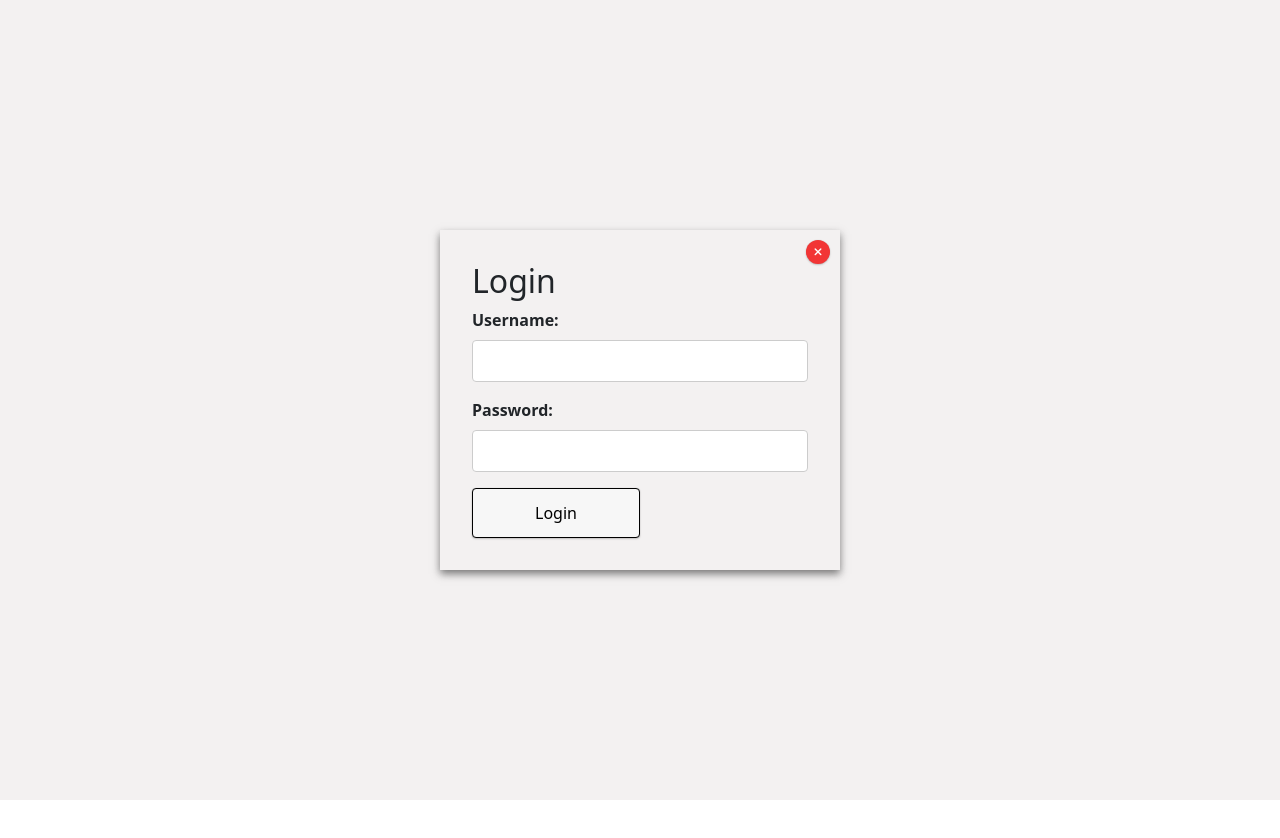
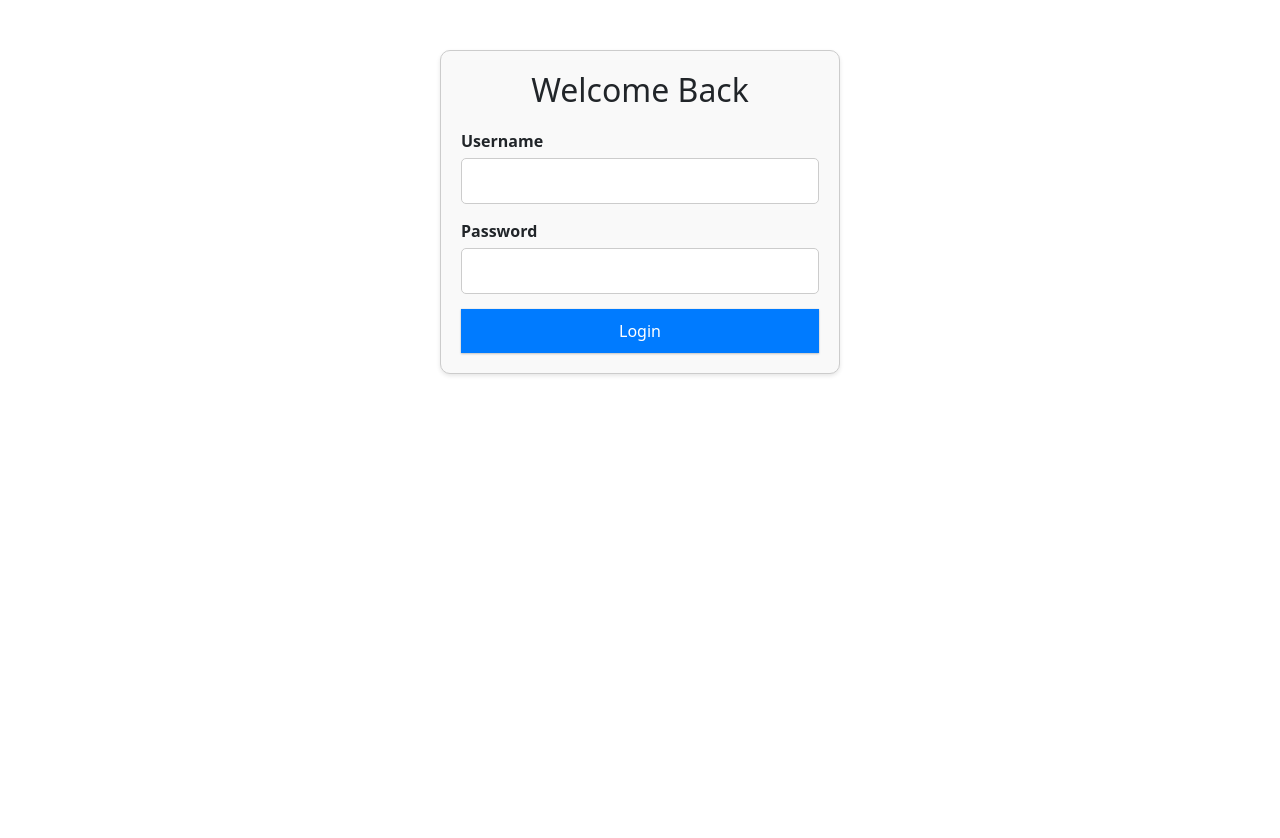
Before and after one commit to ahmedselamin/cashlysvv, a React (Create React App) app: page /login in a window 1280 px wide. Shown: the top 838 px of the page. Before the commit the page ends 800 px from the top, so only its background shows below. Built offline with nearby package versions, Linux system fonts and the light colour scheme.

Commit message:
pages and css

```diff
--- a/src/components/LandingPage.css
+++ b/src/components/LandingPage.css
@@ -37,7 +37,7 @@ body {
 .nav a {
   text-decoration: none;
   color: black;
-  margin: 0 1rem;
+  margin: 0 0.5rem;
   font-weight: 500;
 }
 
--- a/src/components/LandingPage.jsx
+++ b/src/components/LandingPage.jsx
@@ -1,14 +1,8 @@
-import React, { useState } from "react";
+import React from "react";
 import "./LandingPage.css";
-import Chart from "./Chart"; // Import the Chart component
-import Login from "./Login"; // Import the Login component
+import Chart from "./Chart"; // Import the Chart component`
 
 const LandingPage = () => {
-  const [isLoginOpen, setIsLoginOpen] = useState(false);
-
-  const openLoginModal = () => setIsLoginOpen(true);
-  const closeLoginModal = () => setIsLoginOpen(false);
-
   return (
     <div className="landing-page">
       <header className="header">
@@ -17,16 +11,16 @@ const LandingPage = () => {
             <h1>Cashly</h1>
           </div>
           <nav className="nav">
-            <button className="cta" onClick={openLoginModal}>
+            <a href="/login" className="cta">
               Login
-            </button>
+            </a>
           </nav>
         </div>
       </header>
       <section className="hero">
         <div className="hero-content">
           <h2>Simplify Your Expenses</h2>
-          <p>Track and manage your expenses easily with Cashly.</p>
+          <p>Manage and track your finances easily with Cashly.</p>
           <a href="/register" className="cta-button">
             <i className="fas fa-rocket"></i>
             Get Started
@@ -46,9 +40,6 @@ const LandingPage = () => {
           </p>
         </div>
       </footer>
-
-      {/* Render the login modal */}
-      {isLoginOpen && <Login closeModal={closeLoginModal} />}
     </div>
   );
 };
--- /dev/null
+++ b/src/components/Login.css
@@ -0,0 +1,47 @@
+/* Login.css */
+.login-container {
+  max-width: 400px;
+  margin: 50px auto;
+  padding: 20px;
+  border: 1px solid #ccc;
+  border-radius: 10px;
+  background-color: #f9f9f9;
+  box-shadow: 0 2px 4px rgba(0, 0, 0, 0.1);
+}
+
+.login-container h2 {
+  text-align: center;
+  margin-bottom: 20px;
+}
+
+.form-group {
+  margin-bottom: 15px;
+}
+
+.form-group label {
+  display: block;
+  margin-bottom: 5px;
+  font-weight: bold;
+}
+
+.form-group input {
+  width: 100%;
+  padding: 10px;
+  border: 1px solid #ccc;
+  border-radius: 5px;
+}
+
+button {
+  width: 100%;
+  padding: 10px;
+  border: none;
+  border-radius: 5px;
+  background-color: #007bff;
+  color: white;
+  font-size: 16px;
+  cursor: pointer;
+}
+
+button:hover {
+  background-color: #0056b3;
+}
--- a/src/components/Login.jsx
+++ b/src/components/Login.jsx
@@ -1,46 +1,41 @@
+// Login.js
 import React, { useState } from "react";
-import "./auth.css";
+import "./Login.css"; // Import the custom CSS
 
-const Login = ({ closeModal }) => {
+const Login = () => {
   const [username, setUsername] = useState("");
   const [password, setPassword] = useState("");
 
-  const handleSubmit = async (e) => {
+  const handleSubmit = (e) => {
     e.preventDefault();
-    // Your login logic here
+    // Handle login logic here
+    console.log("Login:", { username, password });
   };
 
   return (
-    <div className="modal-overlay">
-      <div className="modal-content">
-        <button className="close-btn" onClick={closeModal}>
-          <i class="fa fa-times" aria-hidden="true"></i>
-        </button>
+    <div className="login-container">
+      <h2>Welcome Back</h2>
       <form onSubmit={handleSubmit}>
-          <h2>Login</h2>
         <div className="form-group">
-            <label htmlFor="username">Username:</label>
+          <label>Username</label>
           <input
             type="text"
-              id="username"
             value={username}
             onChange={(e) => setUsername(e.target.value)}
+            required
           />
         </div>
         <div className="form-group">
-            <label htmlFor="password">Password:</label>
+          <label>Password</label>
           <input
             type="password"
-              id="password"
             value={password}
             onChange={(e) => setPassword(e.target.value)}
+            required
           />
         </div>
-          <button className="login" type="submit">
-            Login
-          </button>
+        <button type="submit">Login</button>
       </form>
-      </div>
     </div>
   );
 };
--- /dev/null
+++ b/src/components/Register.css
@@ -0,0 +1,50 @@
+/* Register.css */
+.register-container {
+  max-width: 400px;
+  margin: 150px auto;
+  padding: 20px;
+  border: 1px solid #ccc;
+  border-radius: 10px;
+  background-color: #f9f9f93c;
+  box-shadow: 0 2px 4px rgba(0, 0, 0, 0.1);
+}
+
+.register-container h2 {
+  text-align: center;
+  margin-bottom: 20px;
+}
+
+.form-group {
+  margin-bottom: 15px;
+}
+
+.form-group label {
+  display: block;
+  margin-bottom: 5px;
+  font-weight: bold;
+}
+
+.form-group input {
+  width: 100%;
+  padding: 10px;
+  border: 1px solid #ccc;
+  border-radius: 5px;
+}
+
+.register-btn {
+  width: 60%;
+  padding: 10px;
+  border: none;
+  border-radius: 5px;
+  background-color: transparent;
+  color: black;
+  border: 2px solid black;
+  font-size: 16px;
+  cursor: pointer;
+  margin-bottom: 20px;
+}
+
+button:hover {
+  background-color: black;
+  color: #f7f7f7;
+}
--- a/src/components/Register.jsx
+++ b/src/components/Register.jsx
@@ -1,7 +1,59 @@
-import React from "react";
+// Register.js
+import React, { useState } from "react";
+import "./Register.css"; // Import the custom CSS
 
 const Register = () => {
-  return <div>Register</div>;
+  const [username, setUsername] = useState("");
+  const [password, setPassword] = useState("");
+  const [confirmPassword, setConfirmPassword] = useState("");
+
+  const handleSubmit = (e) => {
+    e.preventDefault();
+    // Handle registration logic here
+    console.log("Register:", { username, password, confirmPassword });
+  };
+
+  return (
+    <div className="register-container">
+      <h2>Register</h2>
+      <form onSubmit={handleSubmit}>
+        <div className="form-group">
+          <label>Username</label>
+          <input
+            type="text"
+            value={username}
+            onChange={(e) => setUsername(e.target.value)}
+            required
+          />
+        </div>
+        <div className="form-group">
+          <label>Password</label>
+          <input
+            type="password"
+            value={password}
+            onChange={(e) => setPassword(e.target.value)}
+            required
+          />
+        </div>
+        <div className="form-group">
+          <label>Confirm Password</label>
+          <input
+            type="password"
+            value={confirmPassword}
+            onChange={(e) => setConfirmPassword(e.target.value)}
+            required
+          />
+        </div>
+        <button className="register-btn" type="submit">
+          Register
+        </button>
+      </form>
+      <p>
+        {" "}
+        Have and Account? <a href="login">Login</a>
+      </p>
+    </div>
+  );
 };
 
 export default Register;
--- a/src/components/auth.css
+++ /dev/null
@@ -1,95 +0,0 @@
-/* auth.css */
-
-/* Overlay for the modal */
-.modal-overlay {
-  position: fixed;
-  top: 7;
-  left: 19;
-  width: 100%;
-  height: 100%;
-  background-color: rgba(
-    234,
-    231,
-    231,
-    0.577
-  ); /* Semi-transparent background */
-  display: flex;
-  justify-content: center;
-  align-items: center;
-  z-index: 1000; /* Ensure it's above other content */
-}
-
-/* Modal box */
-.modal-content {
-  padding: 2rem;
-  border-radius: 8px;
-  box-shadow: 0 4px 8px rgba(0, 0, 0, 0.5);
-  width: 100%;
-  max-width: 400px;
-  position: relative;
-  background-color: #0bed03ed; /* Solid white background */
-}
-
-/* Close button */
-.close-btn {
-  padding: 0.5rem;
-  position: absolute;
-  top: 10px;
-  right: 10px;
-  border: none;
-  font-size: 0.7rem; /* Smaller size for the 'X' */
-  color: #ffffff; /* White color for the 'X' */
-  cursor: pointer;
-  margin: 0;
-  background-color: rgb(242, 53, 53);
-  border-radius: 50%;
-  width: 24px;
-  height: 24px;
-  display: flex;
-  justify-content: center;
-  align-items: center;
-}
-
-.close-btn:hover {
-  background-color: #c80e0e;
-}
-
-/* Form styling */
-h2 {
-  margin-bottom: 1rem;
-}
-
-.form-group {
-  margin-bottom: 1rem;
-}
-
-label {
-  display: block;
-  margin-bottom: 0.5rem;
-  font-weight: bold;
-}
-
-input {
-  width: 100%;
-  padding: 0.5rem;
-  border: 1px solid #ccc;
-  border-radius: 4px;
-}
-
-.login {
-  width: 50%;
-  padding: 0.75rem;
-  border: none;
-  border-radius: 4px;
-  background-color: #f7f7f7;
-  color: black;
-  font-size: 1rem;
-  cursor: pointer;
-  transition: background-color 0.3s ease;
-  border: 1px solid black;
-}
-
-.login:hover {
-  background-color: black;
-  color: #f7f7f7;
-}
```
Lines whose indentation alone changed are shown as unchanged.
